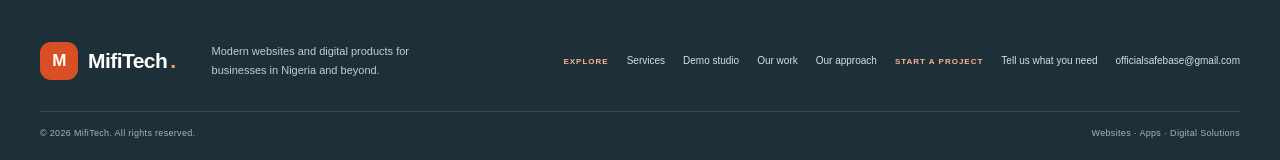
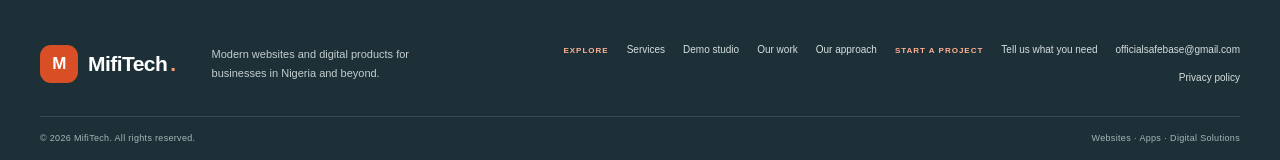
Before and after one commit to MrDan001/mifitech-portfolio, a Next.js app: page / in a window 1280 px wide. Shown: the part 7892-8052 px from the top of the page. Built offline with nearby package versions, Linux system fonts and the light colour scheme; no server answers; the database is empty.

Commit message:
Add privacy link to the main site footer

```diff
--- a/app/page.tsx
+++ b/app/page.tsx
@@ -153,6 +153,7 @@ export default async function Home() {
               <span className="studio-footer-nav-label">{content.footer.projectLabel}</span>
               <a href="#contact">{content.footer.projectCta}</a>
               <a href={'mailto:' + section.contact.email}>{section.contact.email}</a>
+              <Link href="/privacy">Privacy policy</Link>
             </nav>
           </div>
           <div className="studio-footer-bottom">
```
